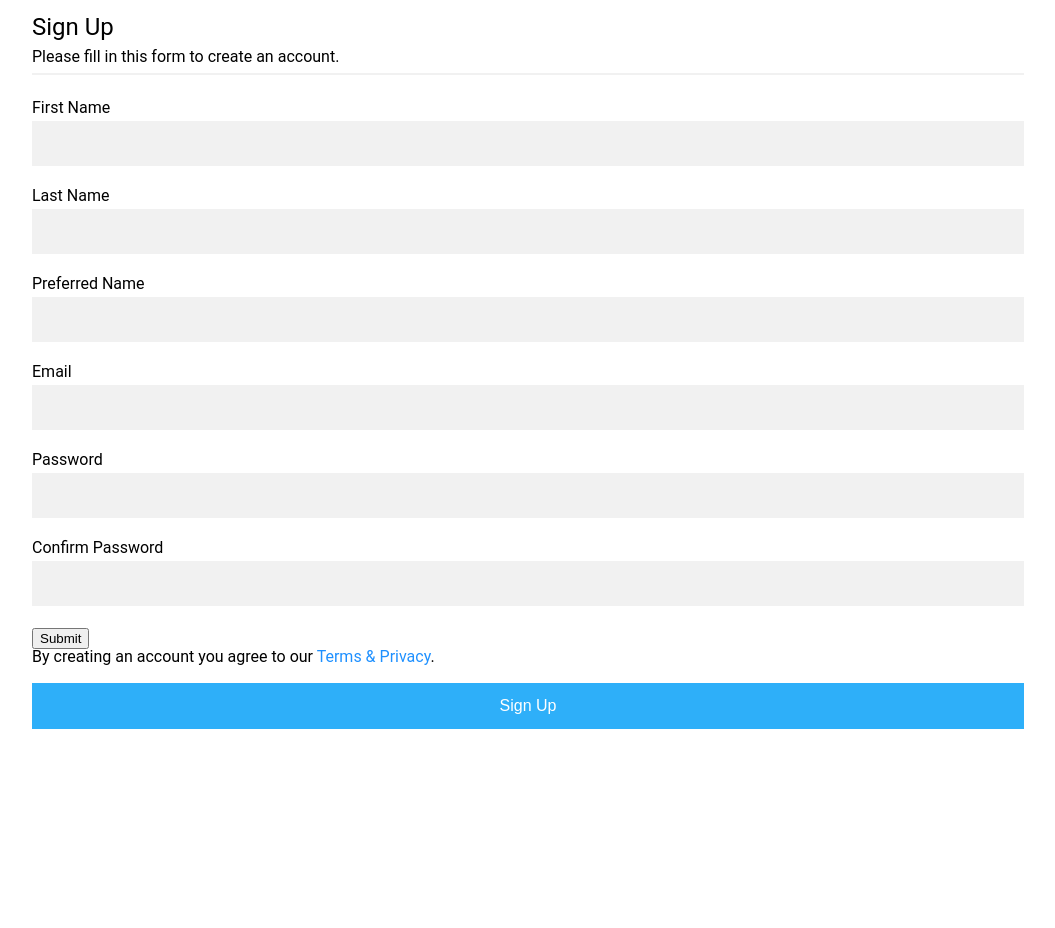
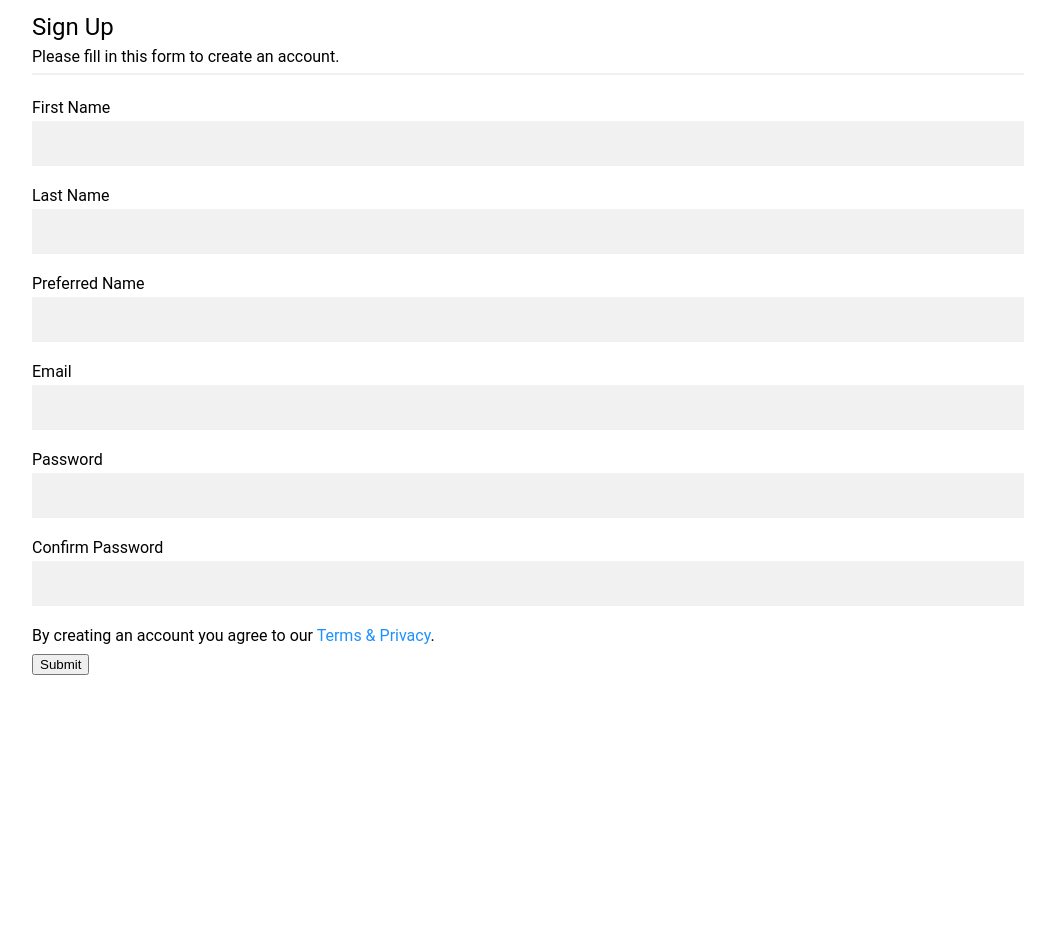
Before and after one commit to antrikshdhand/syncshack2022, a Flask app: page /signUp in a window 1280 px wide. Shown: the part 153-1081 px from the top of the page, without its empty margins (112-1167 px from the left). After the commit the page ends 828 px from the top, so only its background shows below. Run offline with Flask 2, Linux system fonts and the light colour scheme.

Commit message:
Finalise sign up form

```diff
--- a/templates/signup.html
+++ b/templates/signup.html
@@ -15,26 +15,25 @@
                 {{ form.first_name() }}
 
                 {{ form.last_name.label() }}
-                {{ form.last_name }}
+                {{ form.last_name() }}
 
                 {{ form.preferred_name.label() }}
-                {{ form.preferred_name }}
+                {{ form.preferred_name() }}
 
                 {{ form.email.label() }}
-                {{ form.email }}
+                {{ form.email() }}
 
                 {{ form.password.label() }}
-                {{ form.password }}
+                {{ form.password() }}
 
                 {{ form.confirm.label() }}
-                {{ form.confirm }}
+                {{ form.confirm() }}
+
+                <p style="margin-bottom: 10px">By creating an account you agree to our <a href="#" style="color:dodgerblue">Terms & Privacy</a>.</p>
 
                 {{ form.submit(class="signupbtn") }}
             </div>
-
-            <p style="margin-bottom: 10px">By creating an account you agree to our <a href="#" style="color:dodgerblue">Terms & Privacy</a>.</p>
-
-            <button type="submit" class="signupbtn">Sign Up</button>
+            <!--<button type="submit" class="signupbtn">Sign Up</button>-->
         </div>
     </form>
 </body>
```
